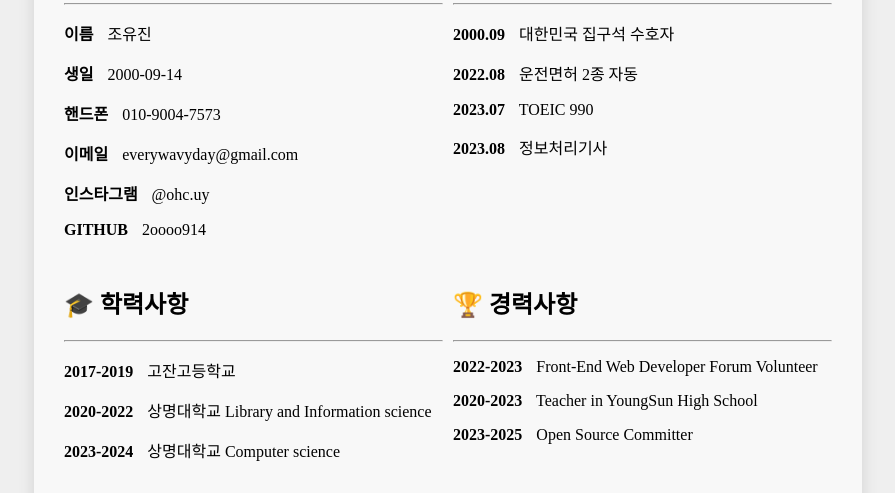
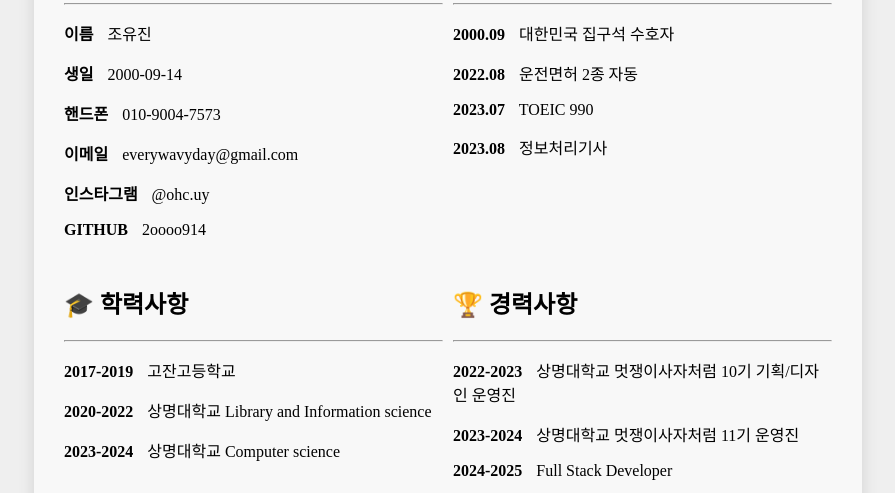
Before and after one commit to 2oooo914/2oooo914.github.io, a plain HTML site: page index.html in a window 1280 px wide. Shown: the part 561-1054 px from the top of the page, without its empty margins (192-1087 px from the left). Drawn offline with Linux system fonts and the light colour scheme.

Commit message:
second commit

```diff
--- a/index.html
+++ b/index.html
@@ -9,8 +9,8 @@
     <title>저는 이런 사람입니다~</title>
 
     <meta property="og:title" content="조유진">
-    <meta property="og:description" content="조유진 자기소개서">
-    <meta property="og:image" content="imgage/thumnail.jpeg">
+    <meta property="og:description" content="나를 소개합니다">
+    <meta property="og:image" content="image/thumnail.jpeg">
   </head>
   <body>
     <div class="main-box">
@@ -86,16 +86,13 @@
           <h2>🏆 경력사항</h2>
           <hr />
           <p class="content-box-text">
-            <span class="content-box-text-title">2022-2023</span> Front-End Web
-            Developer Forum Volunteer
+            <span class="content-box-text-title">2022-2023</span> 상명대학교 멋쟁이사자처럼 10기 기획/디자인 운영진
           </p>
           <p class="content-box-text">
-            <span class="content-box-text-title">2020-2023</span> Teacher in
-            YoungSun High School
+            <span class="content-box-text-title">2023-2024</span> 상명대학교 멋쟁이사자처럼 11기 운영진
           </p>
           <p class="content-box-text">
-            <span class="content-box-text-title">2023-2025</span> Open Source
-            Committer
+            <span class="content-box-text-title">2024-2025</span> Full Stack Developer
           </p>
         </div>
       </section>
```
